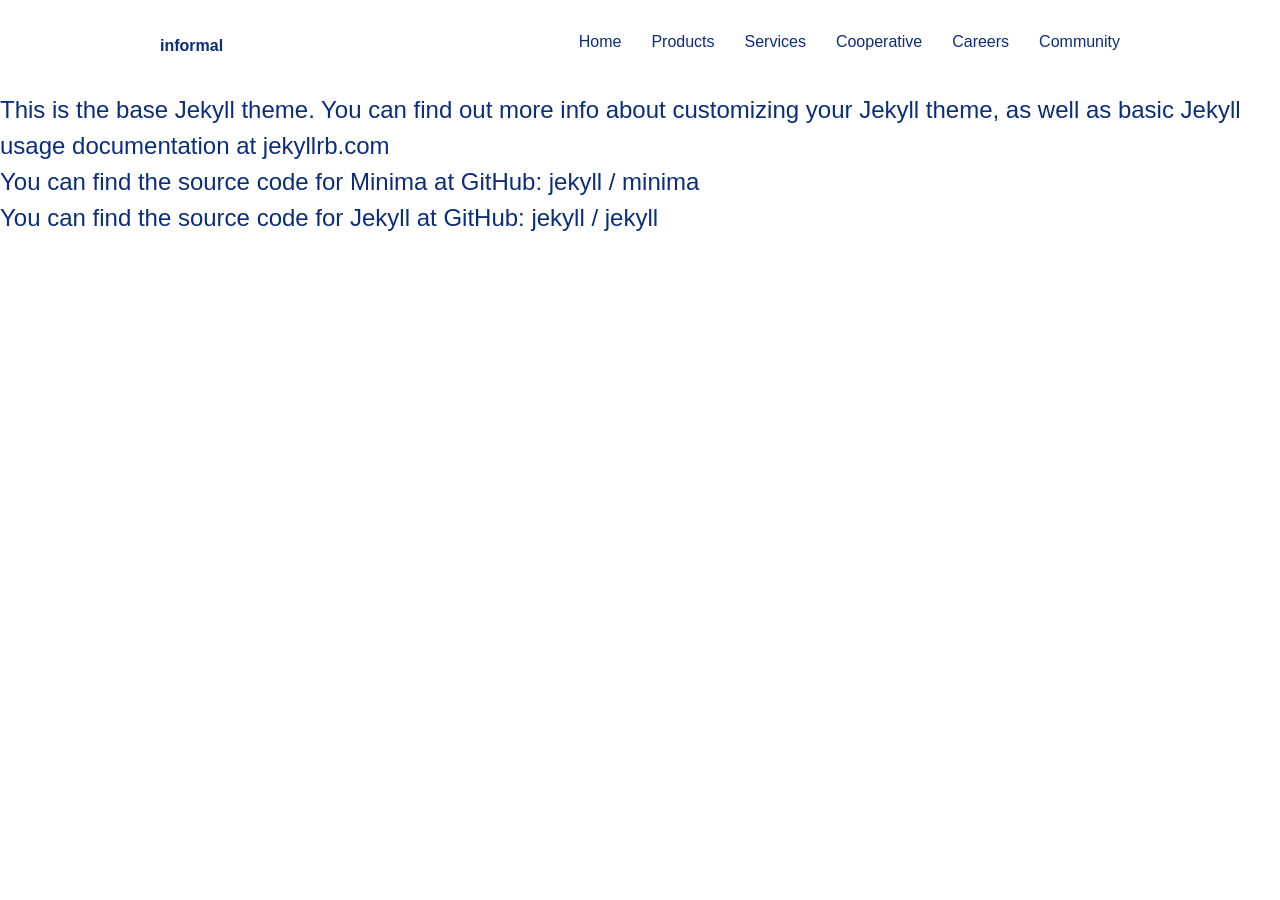
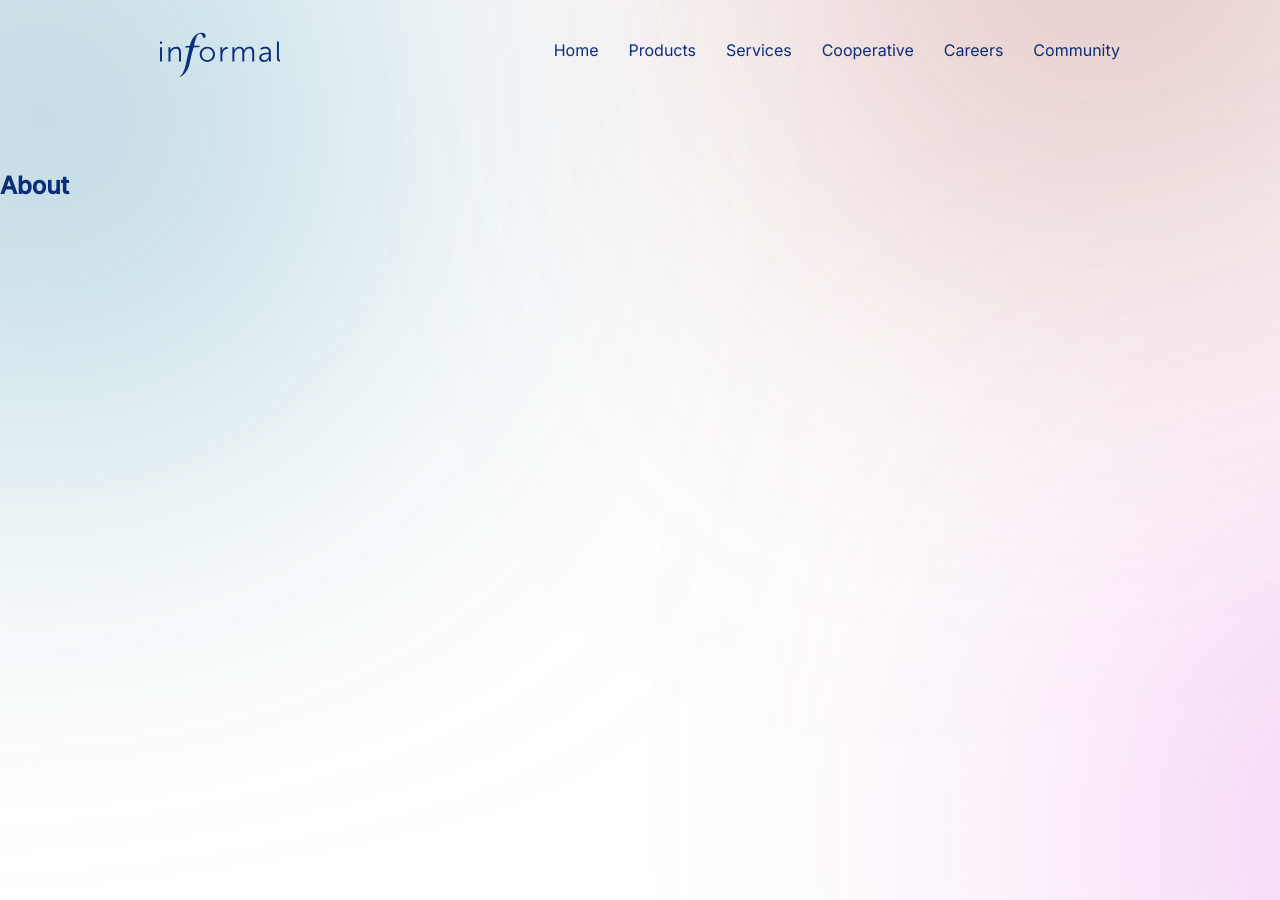
Before and after one commit to designsingh/informal-systems-2, a Jekyll site: the page built from about.html, in a window 1280 px wide. Built offline with Jekyll 4.4.1, drawn with Linux system fonts in a browser that asks for light colours; some web fonts are replaced.

Commit message:
Page title and background orbs

```diff
--- a/_layouts/default.html
+++ b/_layouts/default.html
@@ -9,13 +9,19 @@
             rel="stylesheet"
             href="{{ '/assets/css/main.css' | relative_url }}"
         />
+        <style>
+            .siteHeader-logoLink {
+                background-image:
+                    url({{ 'assets/img/logo.svg' | relative_url }});
+            }
+        </style>
     </head>
     <body>
         <div class="grid-container">
             <div class="grid">
                 <header class="siteHeader">
                     <h1 class="siteHeader-logo">
-                        <a href="" class="siteHeader-logoLink">
+                        <a href="{{ site.menuItems[0].url | relative_url }}" class="siteHeader-logoLink">
                             informal
                         </a>
                     </h1>
@@ -61,5 +67,10 @@
             </div>
         </div>
         {{ content }}
+        <div class="bgBubbles">
+            <div class="bgBubble bgBubble--a"></div>
+            <div class="bgBubble bgBubble--b"></div>
+            <div class="bgBubble bgBubble--c"></div>
+        </div>
     </body>
 </html>
--- a/_sass/_global.scss
+++ b/_sass/_global.scss
@@ -1,4 +1,4 @@
-@import url("https://fonts.googleapis.com/css2?family=Glegoo:wght@400;700&display=swap");
+@import url("https://fonts.googleapis.com/css2?family=Glegoo:wght@400;700&family=Inter:wght@400;500&display=swap");
 
 $breakpoints: (
     xlarge: 1280px,
@@ -10,6 +10,8 @@ $containerWidthsAtBreakpoint: (
 );
 
 $color--accent: #2f87a5;
+$color--accent--magenta: #e071dc;
+$color--accent--burgundy: #ab534d;
 $color--background: white;
 $color--foreground: #0b2d7c;
 
@@ -17,10 +19,12 @@ $borderRadius--normal: 4px;
 
 $boxShadow--normal: 2px 2px 4px 0 rgba(black, 0.2);
 
-$text--fontFamily--body: Glegoo, sans-serif;
-$text--fontFamily--display: $text--fontFamily--body;
-$text--fontWeight--body: 400;
-$text--fontWeight--display: 700;
+$fontFamily--body: Inter, sans-serif;
+$fontFamily--display: Glegoo, sans-serif;
+
+$fontWeight--body--normal: 400;
+$fontWeight--body--bold: 500;
+$fontWeight--display: 700;
 
 $whiteSpace--xTight: calc(var(--gridUnit) * 0.25);
 $whiteSpace--tight: calc(var(--gridUnit) * 0.5);
@@ -59,9 +63,60 @@ $whiteSpace--xLoose: calc(var(--gridUnit) * 4);
 
     background: $color--background;
     color: $color--foreground;
-    font-family: $text--fontFamily--body;
+    font-family: $fontFamily--body;
     font-size: var(--fontSize--normal);
     line-height: var(--lineHeight--normal);
+}
+@keyframes bgBubbleAnimation {
+    from {
+        opacity: 0.2;
+        transform: translate(5%, 5%) rotate(0);
+    }
+    to {
+        opacity: 0.6;
+        transform: translate(5%, 5%) rotate(359deg);
+    }
+}
+.bgBubbles {
+    height: 100vh;
+    position: fixed;
+    width: 100vw;
+    z-index: -1;
+}
+.bgBubble {
+    --animation-duration: 4s;
+
+    border-radius: 100vw;
+    filter: blur(200px);
+    height: 60vh;
+    position: fixed;
+    width: 60vh;
+    animation-name: bgBubbleAnimation;
+    animation-duration: var(--animation-duration);
+    animation-iteration-count: infinite;
+    animation-direction: alternate;
+    animation-timing-function: ease;
+}
+.bgBubble--a {
+    --animation-duration: 4s;
+
+    background-color: $color--accent;
+    left: -20vw;
+    top: -20vh;
+}
+.bgBubble--b {
+    --animation-duration: 6s;
+
+    background-color: $color--accent--burgundy;
+    right: -5vw;
+    top: -40vh;
+}
+.bgBubble--c {
+    --animation-duration: 5s;
+
+    background-color: $color--accent--magenta;
+    right: -30vw;
+    bottom: -20vh;
 }
 .grid-container {
     margin: 0 auto;
@@ -70,12 +125,28 @@ $whiteSpace--xLoose: calc(var(--gridUnit) * 4);
         width: map-get($containerWidthsAtBreakpoint, large);
     }
 }
+.pageHeader-superTitle {
+    font-weight: $fontWeight--body--bold;
+}
+.pageHeader-title {
+    font-family: $fontFamily--display;
+    font-size: var(--fontSize--xLarge);
+    font-weight: $fontWeight--display;
+}
 .siteHeader {
     align-items: center;
     display: flex;
     font-size: var(--fontSize--small);
     justify-content: space-between;
     padding: $whiteSpace--normal 0;
+    margin-bottom: $whiteSpace--loose;
+}
+.siteHeader-logoLink {
+    // background-image set in _layouts/default.html
+    display: block;
+    font-size: 0;
+    height: 48px;
+    width: 120px;
 }
 .siteHeader-navItems {
     display: flex;
--- /dev/null
+++ b/about.html
@@ -0,0 +1,6 @@
+---
+title: About
+permalink: /about/
+---
+
+<h1>About</h1>
--- a/about.markdown
+++ /dev/null
@@ -1,16 +0,0 @@
----
-title: About
-permalink: /about/
----
-
-This is the base Jekyll theme. You can find out more info about customizing your Jekyll theme, as well as basic Jekyll usage documentation at [jekyllrb.com](https://jekyllrb.com/)
-
-You can find the source code for Minima at GitHub:
-[jekyll][jekyll-organization] /
-[minima](https://github.com/jekyll/minima)
-
-You can find the source code for Jekyll at GitHub:
-[jekyll][jekyll-organization] /
-[jekyll](https://github.com/jekyll/jekyll)
-
-[jekyll-organization]: https://github.com/jekyll
```
Also changed, not shown: _includes/page-title.html (added, +13 -0 lines), careers.html (added, +10 -0 lines), assets/img/logo.svg (added), index.html (renamed from index.markdown).
